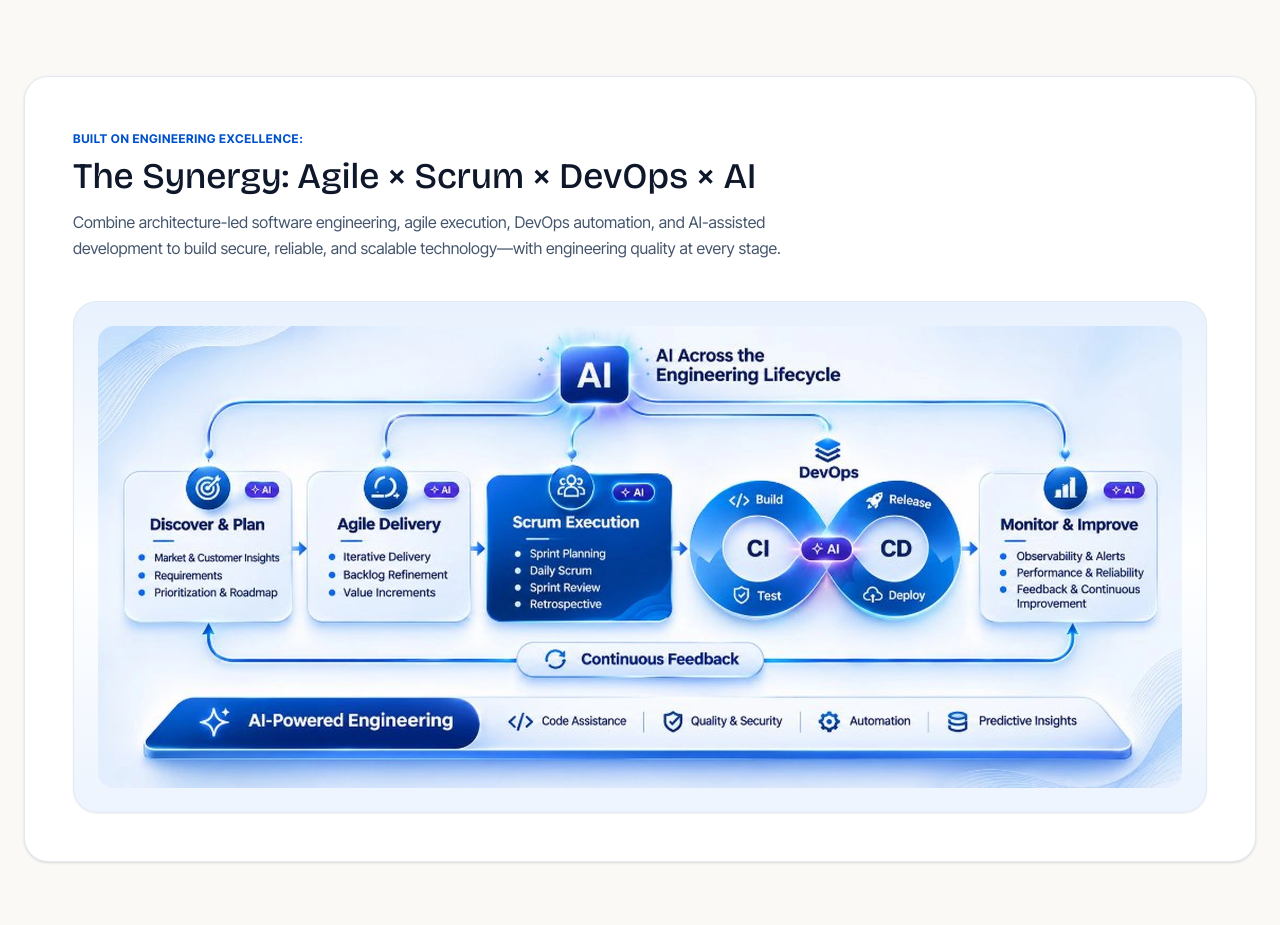
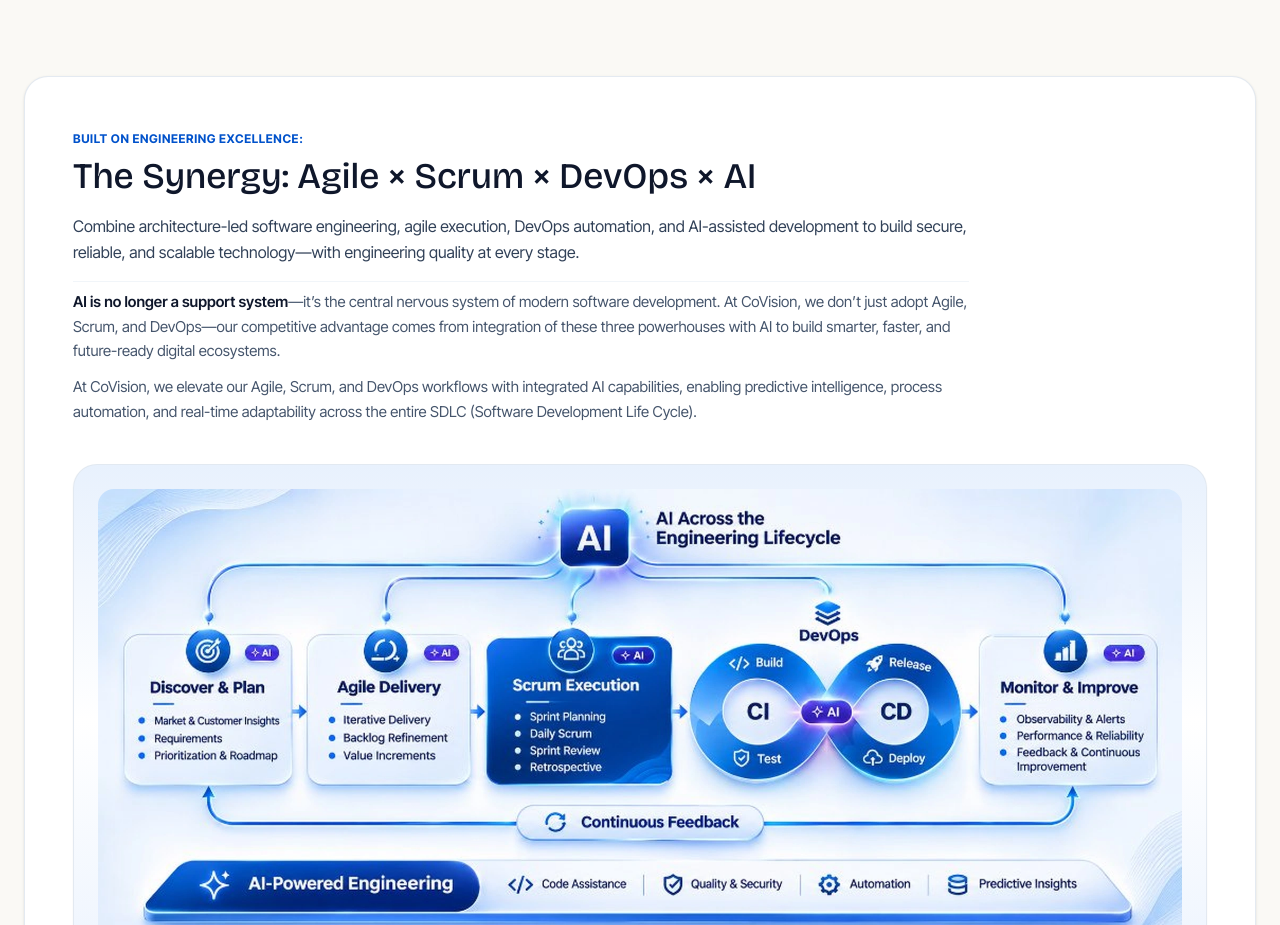
Before and after one commit to CodeWithAT/covision_website, a React (Vite) app: page / in a window 1280 px wide. Shown: the part 3660-4585 px from the top of the page. Built offline with nearby package versions, Linux system fonts and the light colour scheme.

Commit message:
feat(synergy): add AI nervous system and SDLC integration copy to Engineering Synergy section

```diff
--- a/src/components/EngineeringSynergySection.tsx
+++ b/src/components/EngineeringSynergySection.tsx
@@ -5,16 +5,28 @@ export const EngineeringSynergySection: React.FC = () => {
     <section id="engineering-synergy" className="py-16 md:py-24 bg-paper relative border-t border-ink-line text-ink font-inter-tight">
       <div className="mx-auto max-w-7xl px-4 md:px-6">
         <div className="bg-white rounded-3xl p-6 sm:p-10 md:p-12 border border-slate-200/90 shadow-sm">
-          <div className="max-w-3xl mb-8 sm:mb-10">
+          <div className="max-w-4xl mb-8 sm:mb-10 space-y-4">
+            <div>
               <span className="text-xs font-bold uppercase tracking-wider text-[#0052cb]">
                 Built on Engineering Excellence:
               </span>
               <h3 className="font-bricolage text-2xl sm:text-4xl font-medium text-slate-900 mt-2">
                 The Synergy: Agile × Scrum × DevOps × AI
               </h3>
-            <p className="mt-3 text-slate-600 text-sm sm:text-base leading-relaxed">
+            </div>
+
+            <p className="text-slate-700 text-sm sm:text-base leading-relaxed">
               Combine architecture-led software engineering, agile execution, DevOps automation, and AI-assisted development to build secure, reliable, and scalable technology—with engineering quality at every stage.
             </p>
+
+            <div className="pt-2 border-t border-slate-100 space-y-3">
+              <p className="text-slate-600 text-sm sm:text-[15px] leading-relaxed">
+                <strong className="font-semibold text-slate-900">AI is no longer a support system</strong>—it’s the central nervous system of modern software development. At CoVision, we don’t just adopt Agile, Scrum, and DevOps—our competitive advantage comes from integration of these three powerhouses with AI to build smarter, faster, and future-ready digital ecosystems.
+              </p>
+              <p className="text-slate-600 text-sm sm:text-[15px] leading-relaxed">
+                At CoVision, we elevate our Agile, Scrum, and DevOps workflows with integrated AI capabilities, enabling predictive intelligence, process automation, and real-time adaptability across the entire SDLC (Software Development Life Cycle).
+              </p>
+            </div>
           </div>
 
           {/* Architecture Diagram: AI Across the Engineering Lifecycle */}
```
Lines whose indentation alone changed are shown as unchanged.
